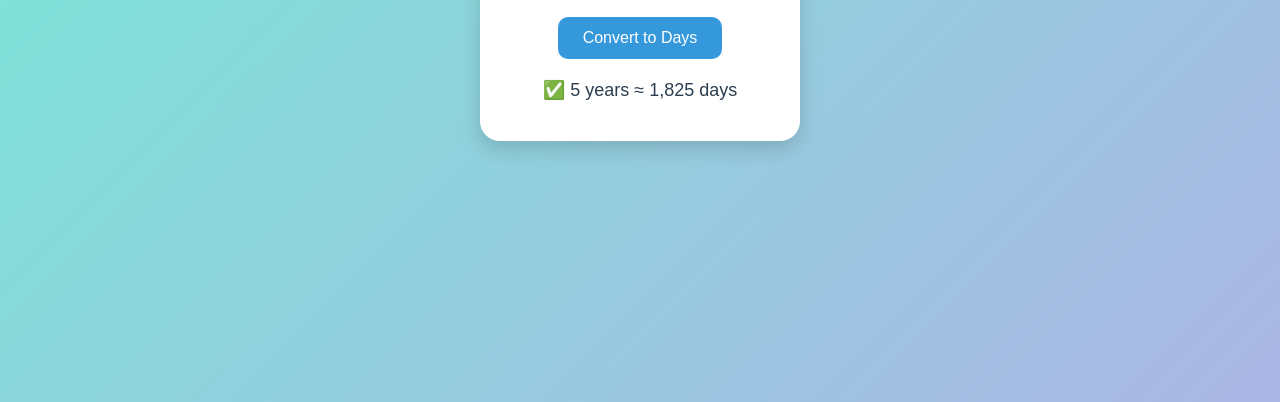
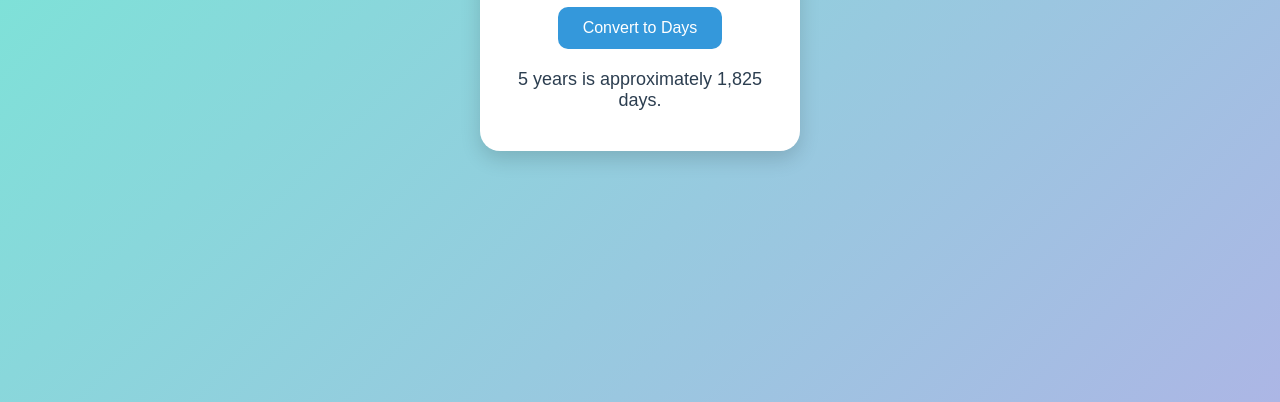
Before and after one commit to Tai-moor/Urraan_Task_7_js, a plain HTML site: page Task_1.html in a window 1280 px wide. Both pictures are taken after typing "5" into the empty fields and a click on the button "Convert to Days". Shown: the part 398-800 px from the top of the page. Drawn offline with Linux system fonts and the light colour scheme.

Commit message:
AGE TO DAY CONVERTER

```diff
--- a/Task_1.html
+++ b/Task_1.html
@@ -99,14 +99,15 @@
 
     <script>
       function convertAge() {
-        const age = parseInt(document.getElementById("ageInput").value);
-        const resultDiv = document.getElementById("result");
+        var age = parseInt(document.getElementById("ageInput").value);
+        var resultDiv = document.getElementById("result");
 
         if (isNaN(age) || age < 0) {
           resultDiv.textContent = "❌ Please enter a valid positive age.";
         } else {
-          const days = age * 365;
-          resultDiv.textContent = `✅ ${age} years ≈ ${days.toLocaleString()} days`;
+          var days = age * 365;
+          resultDiv.textContent =
+            age + " years is approximately " + days.toLocaleString() + " days.";
         }
       }
     </script>
```
